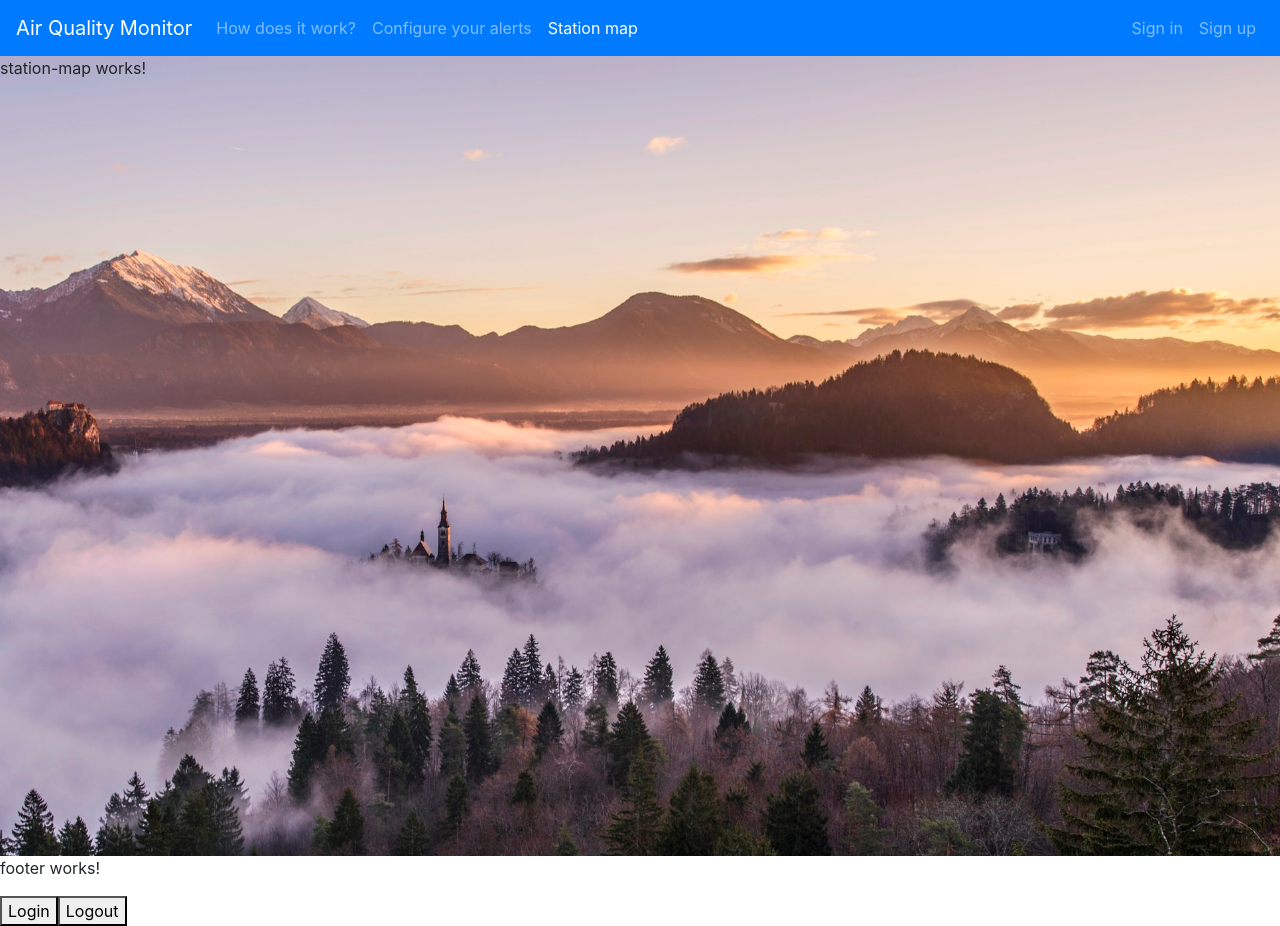
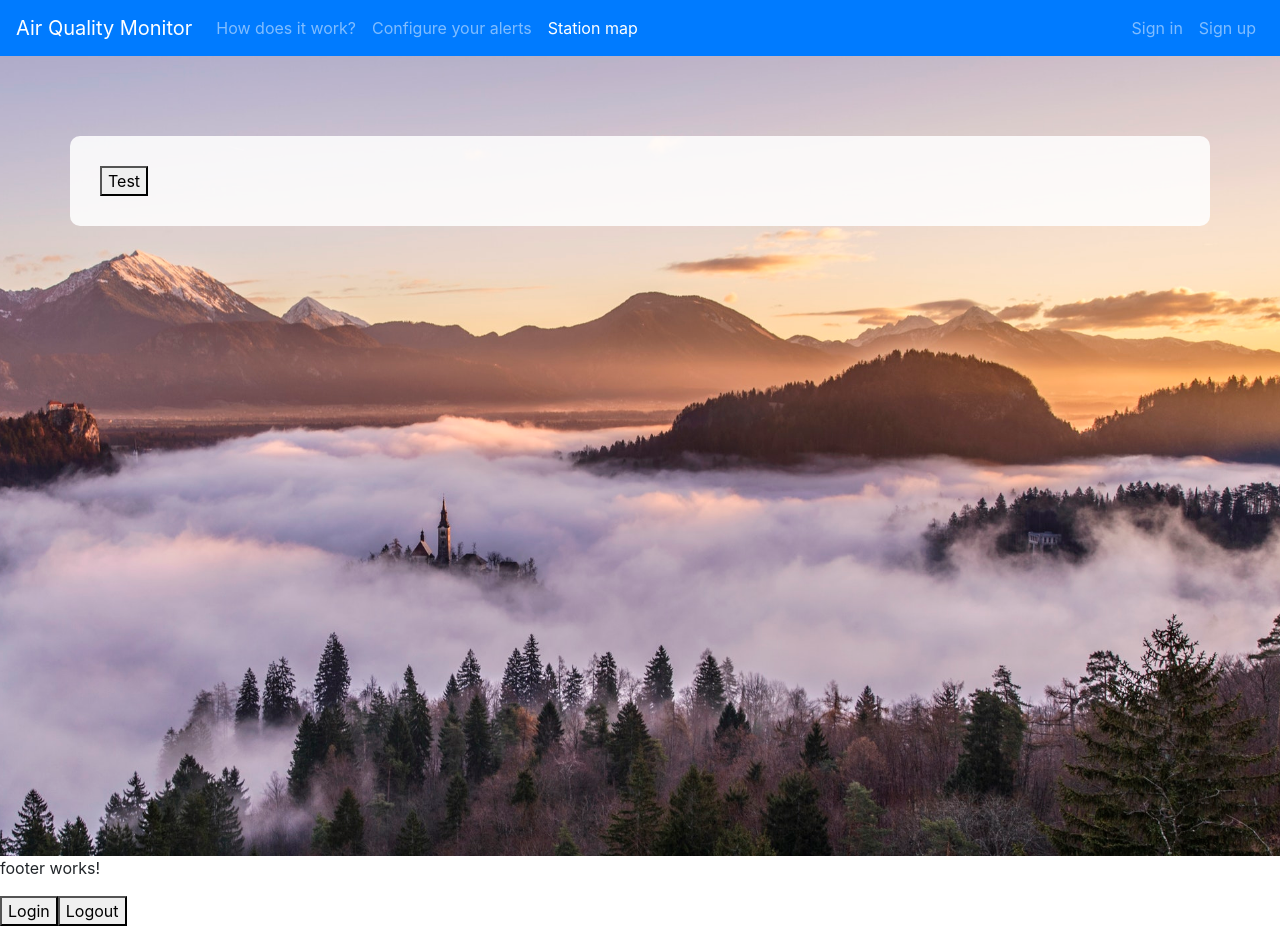
Before and after one commit to mwisnie/air-quality-monitor-frontend, an Angular app: page /map in a window 1280 px wide. Built offline with nearby package versions, Linux system fonts and the light colour scheme.

Commit message:
get Stations request

```diff
--- a/src/app/components/station-map/station-map.component.html
+++ b/src/app/components/station-map/station-map.component.html
@@ -1,3 +1,3 @@
-<p>
-  station-map works!
-</p>
+<div class="container form-background">
+  <button (click)="test()">Test</button>
+</div>
--- a/src/app/components/station-map/station-map.component.ts
+++ b/src/app/components/station-map/station-map.component.ts
@@ -1,4 +1,6 @@
 import { Component, OnInit } from '@angular/core';
+import { ExternalApiService } from '../../services/external-api.service';
+import { Station } from '../../model/Station';
 
 @Component({
   selector: 'app-station-map',
@@ -7,9 +9,17 @@ import { Component, OnInit } from '@angular/core';
 })
 export class StationMapComponent implements OnInit {
 
-  constructor() { }
+  stations: Array<Station> = [];
+
+  constructor(private apiService: ExternalApiService) { }
 
   ngOnInit() {
   }
 
+  test() {
+    this.apiService.getAllStations().subscribe(stations => {
+      this.stations = stations;
+    });
+  }
+
 }
--- /dev/null
+++ b/src/app/model/Station.ts
@@ -0,0 +1,6 @@
+export class Station {
+    id: number;
+    stationName: string;
+    gegrLat: string;
+    gegrLon: string;
+}
--- /dev/null
+++ b/src/app/services/external-api.service.ts
@@ -0,0 +1,22 @@
+import { Injectable } from '@angular/core';
+import { HttpClient, HttpHeaders } from '@angular/common/http';
+import { Observable } from 'rxjs';
+import { Station } from '../model/Station';
+
+const STATIONS_GIOS_API_URL = 'http://localhost:8080/stations';
+const requestHeaders = new HttpHeaders({
+'Cache-Control': 'no-cache'});
+
+
+@Injectable({
+  providedIn: 'root'
+})
+export class ExternalApiService {
+
+  constructor(private httpClient: HttpClient) { }
+
+  getAllStations(): Observable<Array<Station>> {
+    return this.httpClient.get<Array<Station>>(STATIONS_GIOS_API_URL);
+  }
+
+}
```
Also changed, not shown: 1 other file (tests, documents, lock files or other folders).
